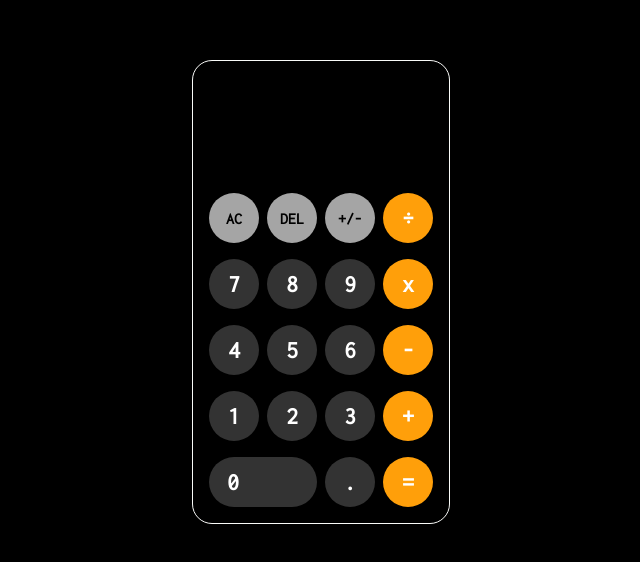
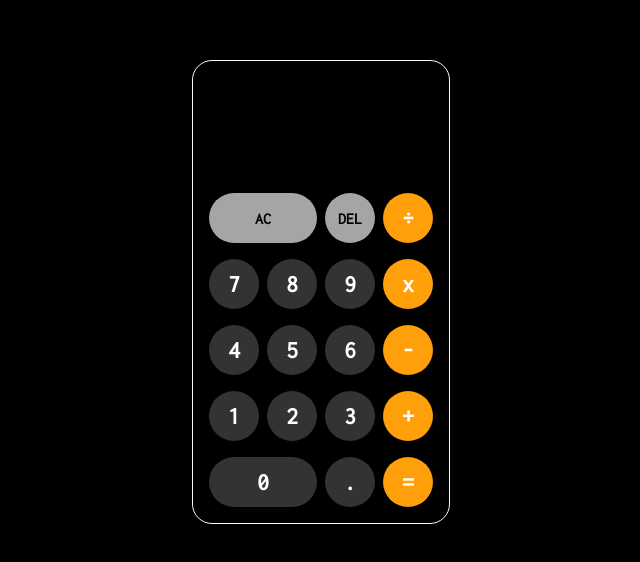
Before and after one commit to hsno68/js-calculator, a plain HTML site: page index.html in a window 1280 px wide. Shown: the part 108-670 px from the top of the page, without its empty margins (319-959 px from the left). Drawn offline with Linux system fonts and the light colour scheme.

Commit message:
Remove +/- button
The +/- button currently serves no purpose. The all clear button has
been temporarily expanded to span two button sizes. May add another
functional button in the future.

```diff
--- a/index.html
+++ b/index.html
@@ -15,9 +15,8 @@
         <div data-current-operand class="current-operand-display"></div>
       </div>
       <div class="row-container">
-        <button data-all-clear class="misc-button">AC</button>
+        <button data-all-clear class="misc-button all-clear">AC</button>
         <button data-delete class="misc-button">DEL</button>
-        <button class="misc-button">+/-</button>
         <button data-operator class="operator-button">÷</button>
       </div>
       <div class="row-container">
--- a/styles.css
+++ b/styles.css
@@ -91,9 +91,9 @@ button:active {
   gap: 0.5rem;
 }
 
+.misc-button.all-clear,
 .number-button.zero {
   flex: 1;
   border-radius: 25px;
-  text-align: left;
-  padding-left: 18px
+  text-align: center;
 }
```
